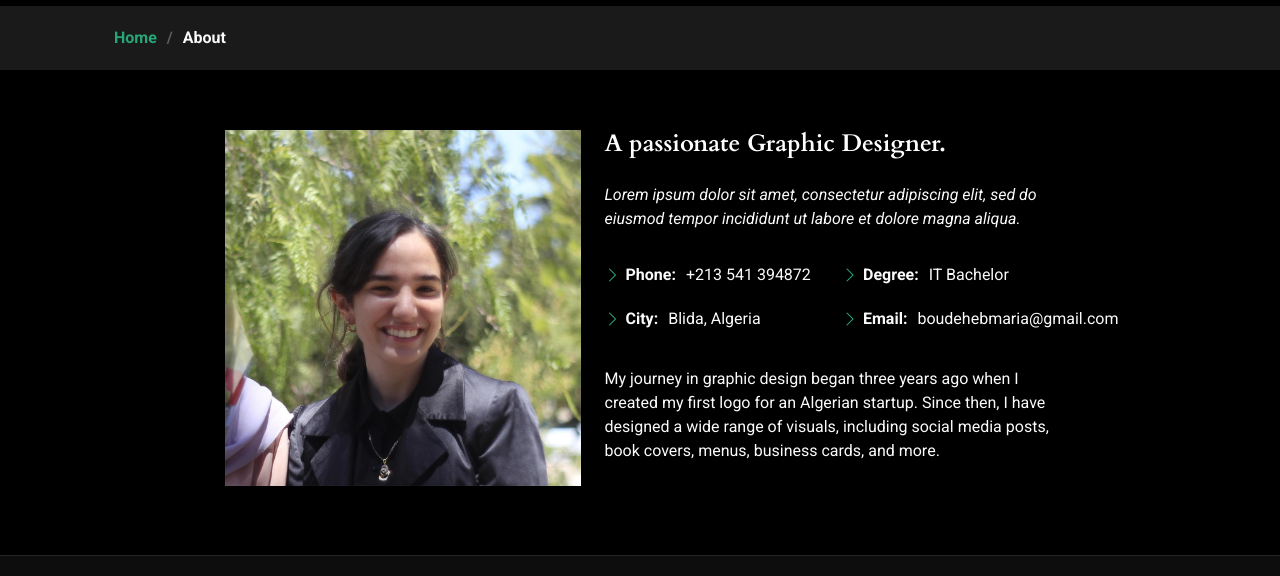
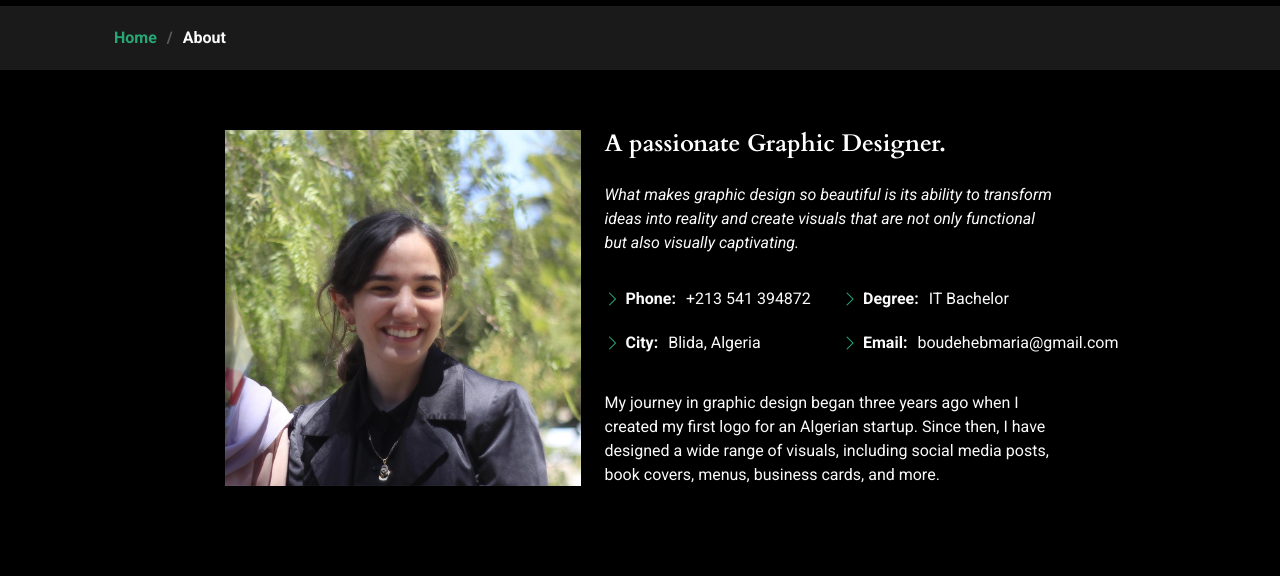
Before and after one commit to maria-bd-designs/maria-bd-designs, a plain HTML site: page about.html in a window 1280 px wide. Shown: the part 92-668 px from the top of the page. Drawn offline with Linux system fonts and the light colour scheme.

Commit message:
changed the about file

```diff
--- a/about.html
+++ b/about.html
@@ -85,8 +85,7 @@
           <div class="col-lg-5 content">
             <h2>A passionate Graphic Designer.</h2>
             <p class="fst-italic py-3">
-              Lorem ipsum dolor sit amet, consectetur adipiscing elit, sed do eiusmod tempor incididunt ut labore et dolore
-              magna aliqua.
+              What makes graphic design so beautiful is its ability to transform ideas into reality and create visuals that are not only functional but also visually captivating.
             </p>
             <div class="row">
               <div class="col-lg-6">
@@ -105,7 +104,6 @@
             <p class="py-3">
               My journey in graphic design began three years ago when I created my first logo for an Algerian startup. Since then, I have designed a wide range of visuals, including social media posts, book covers, menus, business cards, and more.
             </p>
-
           </div>
         </div>
 
```
